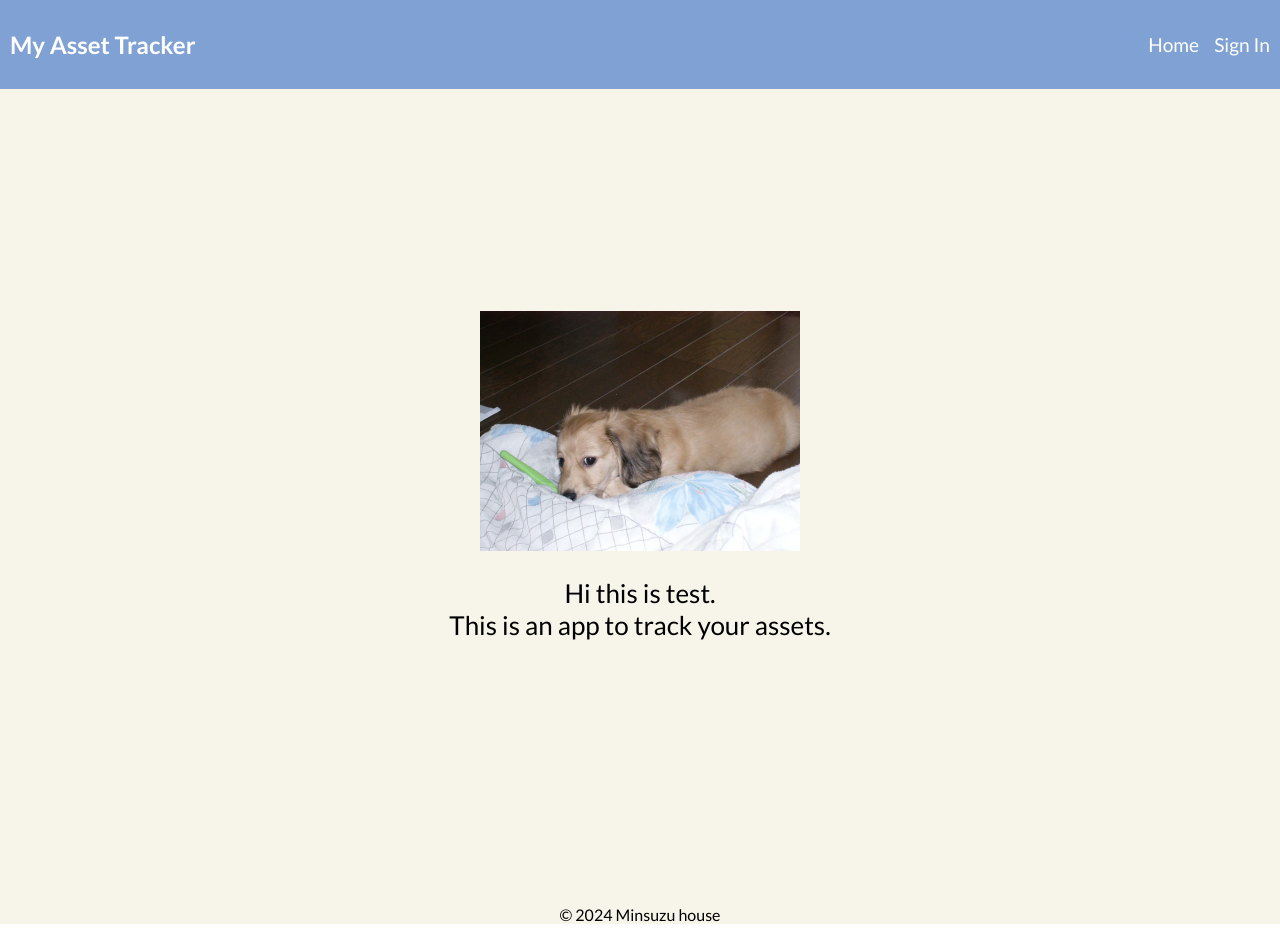
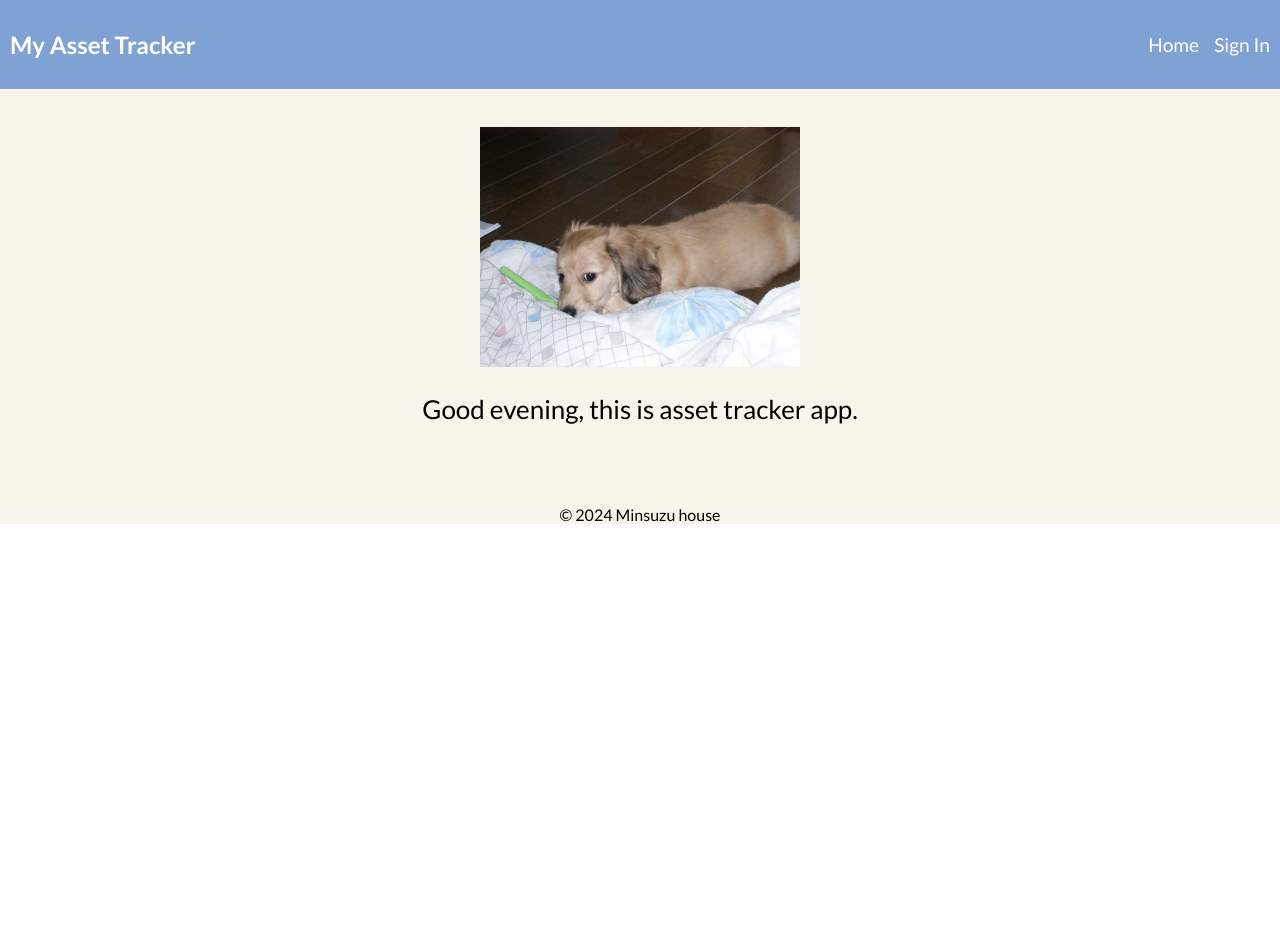
Before and after one commit to Miryeong1235/asset-tracker, a React (Create React App) app: page /signup in a window 1280 px wide. After the commit the page ends 800 px from the top, so only its background shows below. Built offline with nearby package versions, Linux system fonts and the light colour scheme; no server answers.

Commit message:
Separate Header component

```diff
--- a/src/App.css
+++ b/src/App.css
@@ -4,10 +4,6 @@
   font-family: Lato, sans-serif;
 }
 
-.App-logo {
-  height: 30vmin;
-  pointer-events: none;
-}
 
 /* @media (prefers-reduced-motion: no-preference) {
   .App-logo {
@@ -15,15 +11,7 @@
   }
 } */
 
-.App-header {
-  min-height: 100vh;
-  display: flex;
-  flex-direction: column;
-  align-items: center;
-  justify-content: center;
-  font-size: calc(10px + 2vmin);
-  color: black;
-}
+
 
 .App-link {
   color: #61dafb;
--- a/src/App.js
+++ b/src/App.js
@@ -8,6 +8,7 @@
 import NavBar from './components/NavBar';
 import Main from './components/Main';
 import SignOut from './components/signOut';
+import Header from './components/Header';
 import Footer from './components/Footer';
 
 function App() {
@@ -27,14 +28,8 @@
       <div className="App">
         <NavBar currentUser={currentUser} />
 
-        <header className="App-header">
-          <img src={logo} className="App-logo" alt="test" />
-          <p>
-            Hi this is test. <br />
-            This is an app to track your assets.
-          </p>
+        <Header />
 
-        </header>
         <Routes>
           <Route
             path="/signin"
--- /dev/null
+++ b/src/components/Header.css
@@ -0,0 +1,14 @@
+.App-logo {
+    max-width: 40vmin;
+    pointer-events: none;
+}
+
+.App-header {
+    min-height: 50vh;
+    display: flex;
+    flex-direction: column;
+    align-items: center;
+    justify-content: center;
+    font-size: calc(10px + 2vmin);
+    color: black;
+}
--- /dev/null
+++ b/src/components/Header.js
@@ -0,0 +1,34 @@
+import React, { useState, useEffect } from "react";
+import logo from "../inu-test.JPG";
+import "./Header.css";
+
+const Header = () => {
+    const [greeting, setGreeting] = useState("Hello");
+
+    useEffect(() => {
+        const getGreeting = () => {
+            const currentHour = new Date().getHours();
+
+            if (currentHour < 12) {
+                setGreeting("Good morning");
+            } else if (currentHour < 18) {
+                setGreeting("Good afternoon");
+            } else {
+                setGreeting("Good evening");
+            }
+        }
+
+        getGreeting();
+    }, []);
+
+    return (
+        <header className="App-header">
+            <img src={logo} className="App-logo" alt="test" />
+            <p>
+                {greeting}, this is asset tracker app.
+            </p>
+        </header>
+    )
+}
+
+export default Header;
--- a/src/firestoreFunctions.js
+++ b/src/firestoreFunctions.js
@@ -48,7 +48,10 @@
 
 export const deletePrice = async (accountId, id) => {
     try {
-        await deleteDoc(doc(db, `accounts/${accountId}/prices`, id));
+        const user = auth.currentUser;
+        if (!user) throw new Error("User not logged in");
+
+        await deleteDoc(doc(db, `users/${user.uid}/accounts/${accountId}/prices`, id));
         console.log("Document successfully deleted!");
     } catch (e) {
         console.error("Error removing document: ", e);
```
